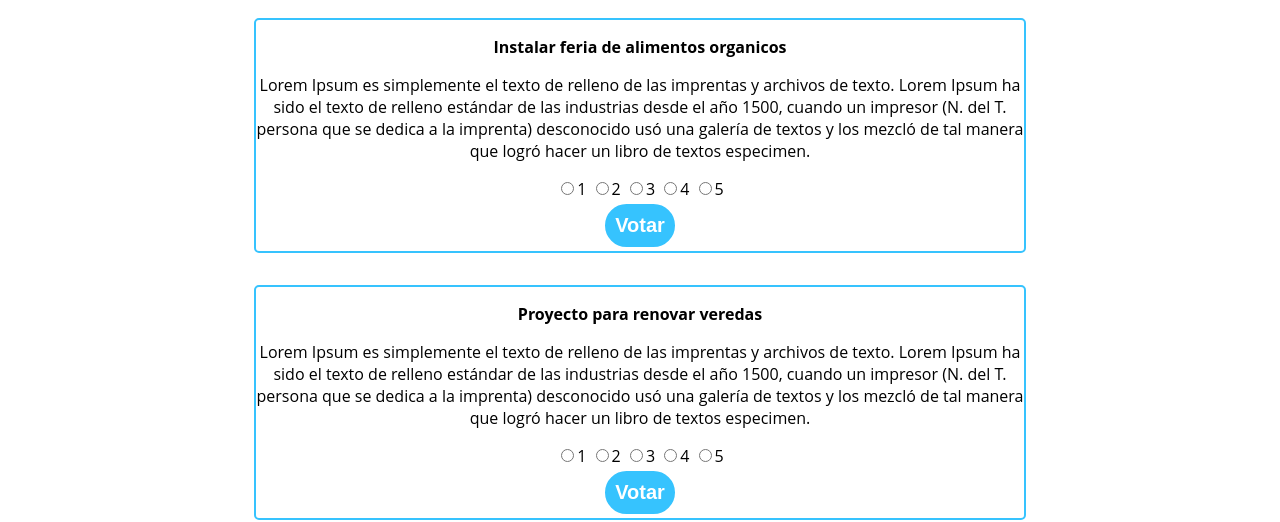
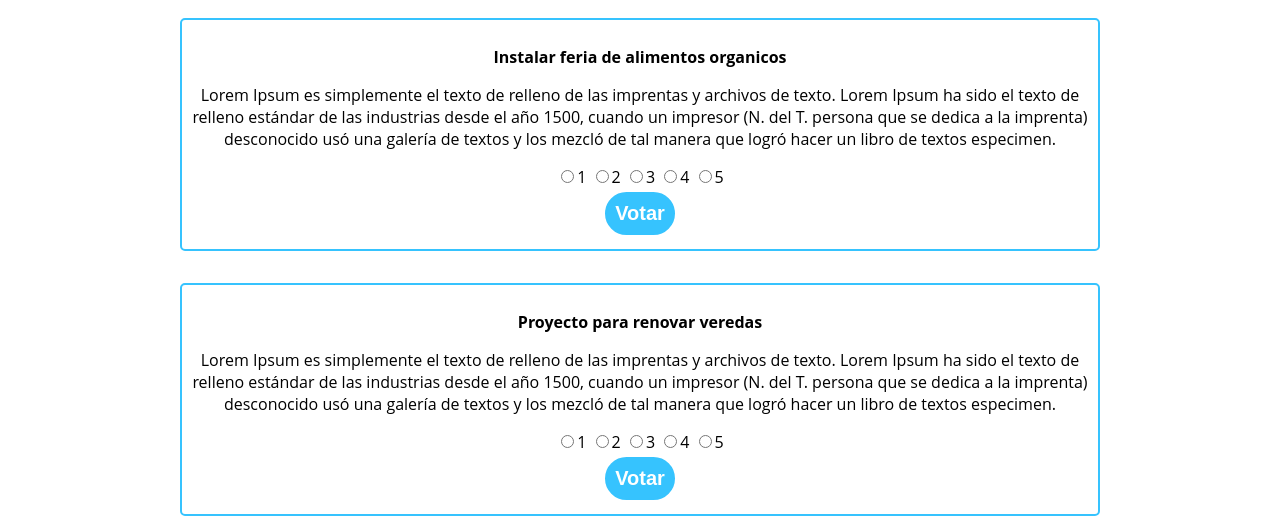
Before and after one commit to JavierCarranza0101/JavierCarranza0101.github.io, a plain HTML site: page proyectos.html in a window 1280 px wide. Shown: the part 299-821 px from the top of the page. Drawn offline with Linux system fonts and the light colour scheme.

Commit message:
Update estilo.css

```diff
--- a/estilo.css
+++ b/estilo.css
@@ -8,12 +8,12 @@ header{ background-image: url(imagenes/muni.jpg)  ; background-position: center;
     border-style: solid;
     border-width: 0px 0px 1px;
     border-color: #36c3fe;}
-textarea{width: 70%;height: 100px;}
+textarea{width: 70%;height: 100px;padding: 10px;}
 .titulo{font-size: 5.5vw;text-shadow: 0px 0px 13px #000000;}
 .formu1{margin-top: 10px;border-color: #36c3fe;border-width: 2px;border-radius: 5px;}
-.cajaproyecto{margin:auto ;width: 60%;border-style: solid;
+.cajaproyecto{margin:auto ;width: 70%;border-style: solid;
     margin-top: 2em;margin-bottom: 2em;
-    border-color: #36c3fe;border-width: 2px;border-radius: 5px;}
+    border-color: #36c3fe;border-width: 2px;border-radius: 5px;padding: 10px;}
 
     ul { list-style-type: none;
      margin: 0;
```
